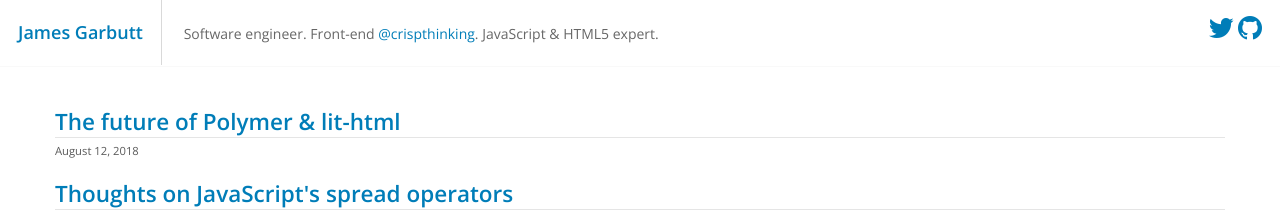
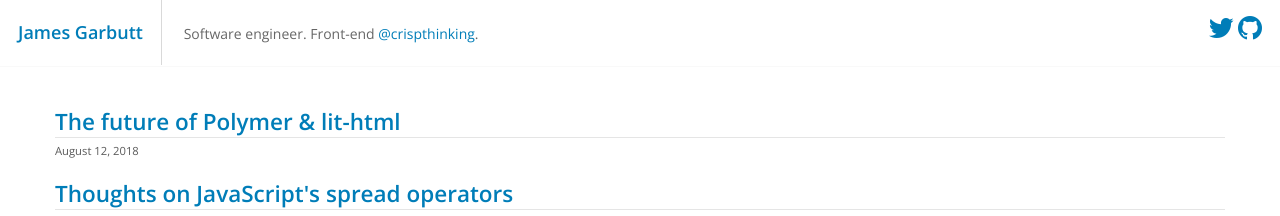
Before and after one commit to 43081j/43081j.github.io, a Jekyll site: the page built from index.html, in a window 1280 px wide. Shown: the top 216 px of the page. Built offline with Jekyll 4.4.1, drawn with Linux system fonts in a browser that asks for light colours; nearby versions of some CDN libraries; the list of posts is cut into pages by our own code; comment, search, counter and statistics services are not loaded.

Commit message:
this line made me cringe

```diff
--- a/_includes/header.html
+++ b/_includes/header.html
@@ -23,7 +23,6 @@
 				<p>
 					<span>Software engineer.</span>
 					<span>Front-end <a href="//twitter.com/crispthinking" target="_blank">@crispthinking</a>.</span>
-					<span>JavaScript &amp; HTML5 expert.</span>
 				</p>
 			</div>
 			<div class="right">
```
